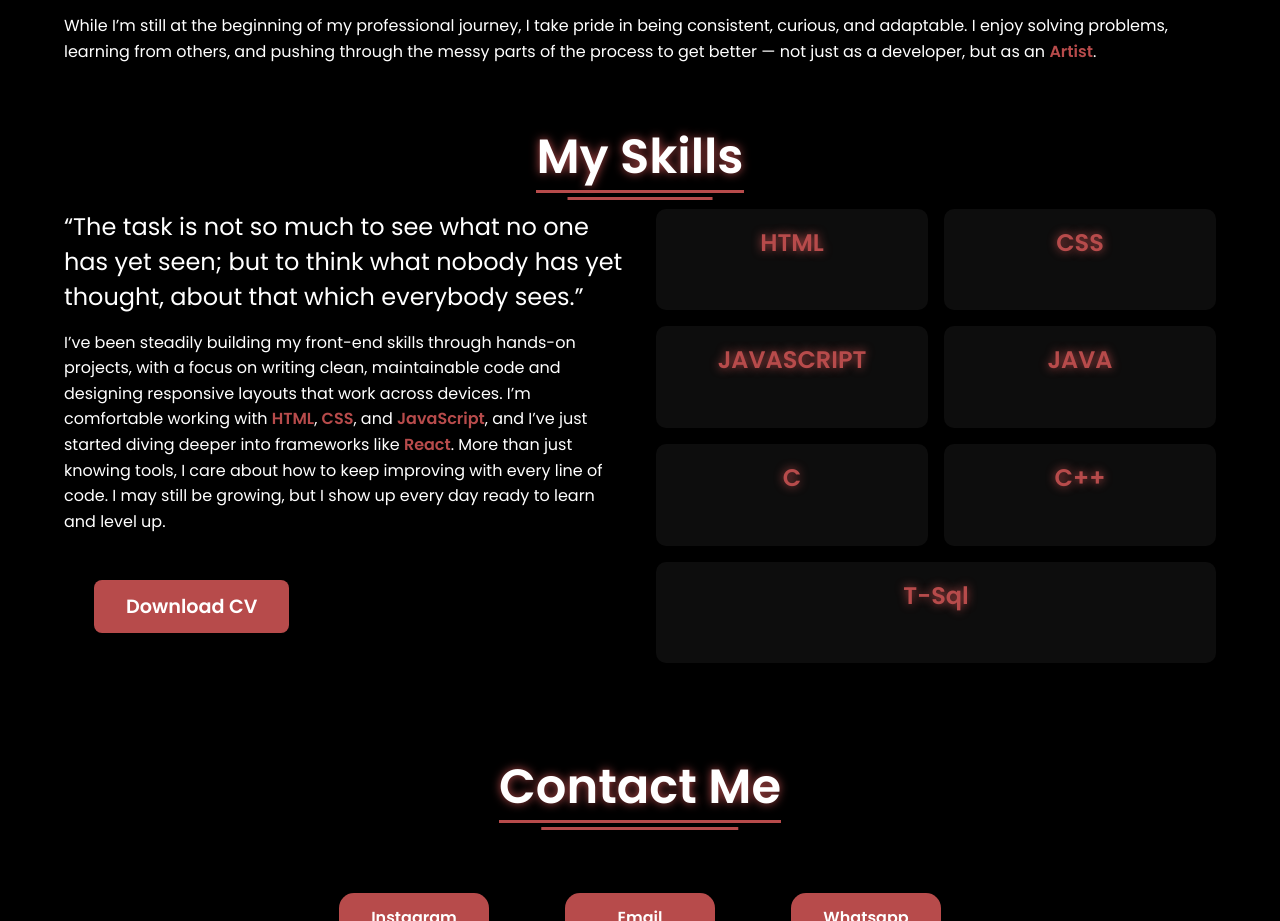
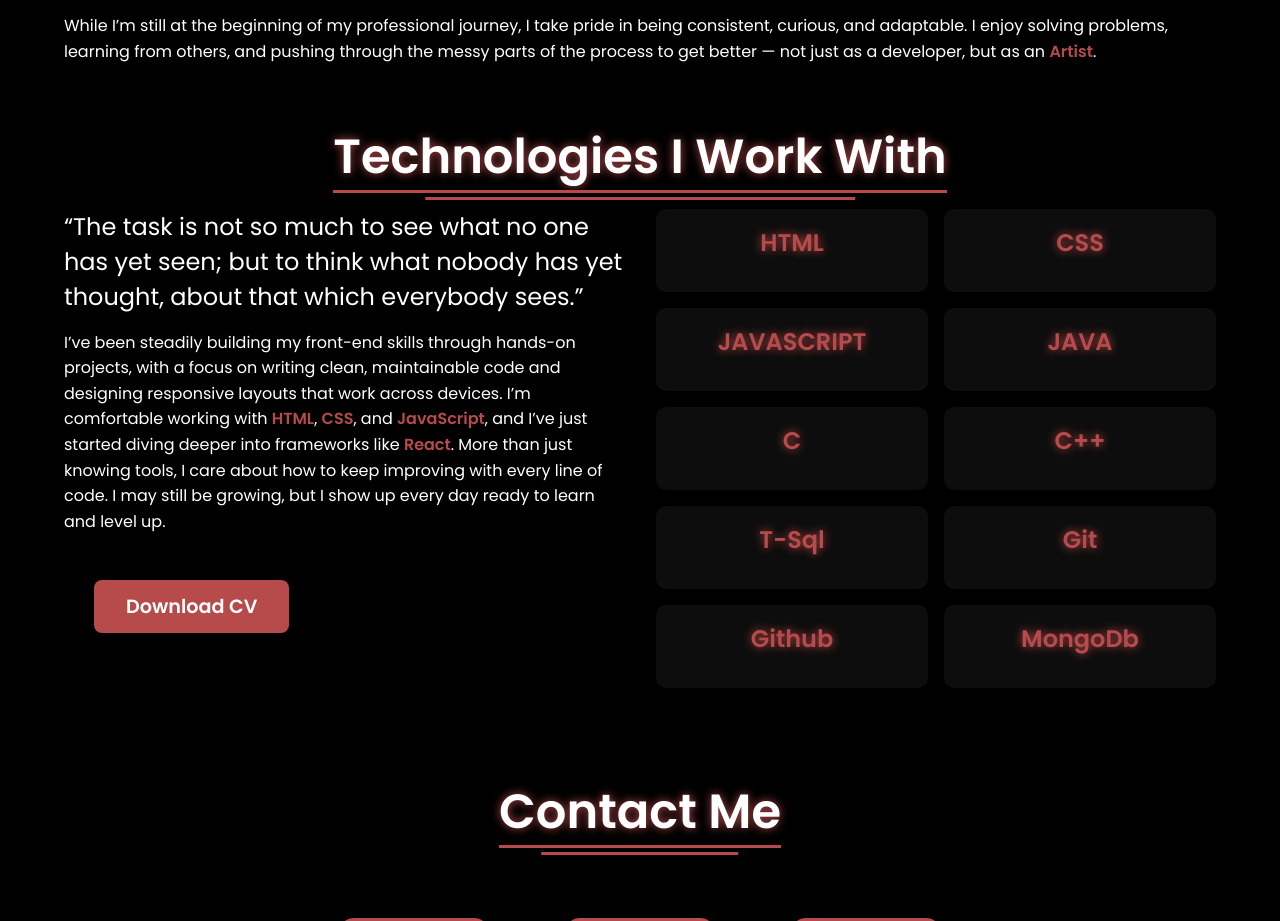
Before and after one commit to mSev7n/Portfolio-project, a plain HTML site: page index.html in a window 1280 px wide. Shown: the part 1085-2006 px from the top of the page. Drawn offline with Linux system fonts and the light colour scheme.

Commit message:
changed from 'My Skills' to 'Technologies i work with' and added 'git', 'github' and 'mongodb' to the boxes list

```diff
--- a/index.html
+++ b/index.html
@@ -93,7 +93,7 @@
 <!--Skills Sectioin-->
 <section class="skills" id="skills">
     <div class="content">
-        <div class="title"><span>My Skills</span></div>
+        <div class="title"><span>Technologies I Work With</span></div>
         <div class="skill-details">
             <div class="text">
                 <div class="topic">
@@ -133,6 +133,15 @@
                 <div class="box">
                     <div class="topic">T-Sql</div>
                 </div>
+                <div class="box">
+                    <div class="topic">Git</div>
+                </div>
+                <div class="box">
+                    <div class="topic">Github</div>
+                </div>
+                <div class="box">
+                    <div class="topic">MongoDb</div>
+                </div>
             </div>
         </div>
     </div>
```
